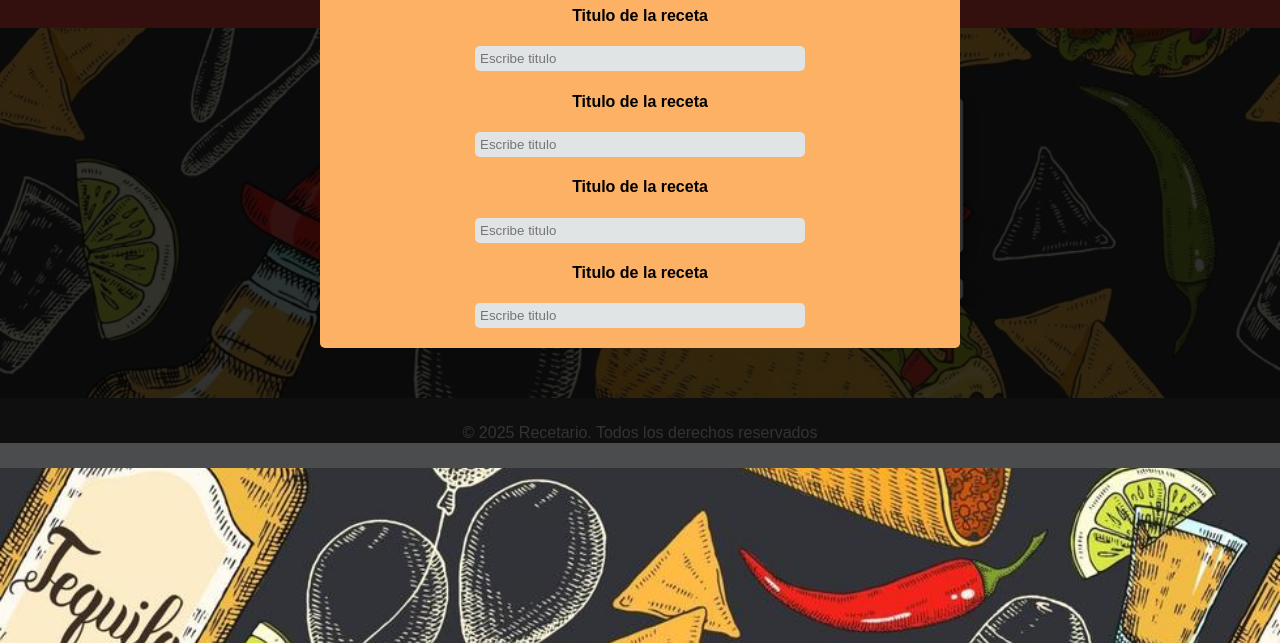
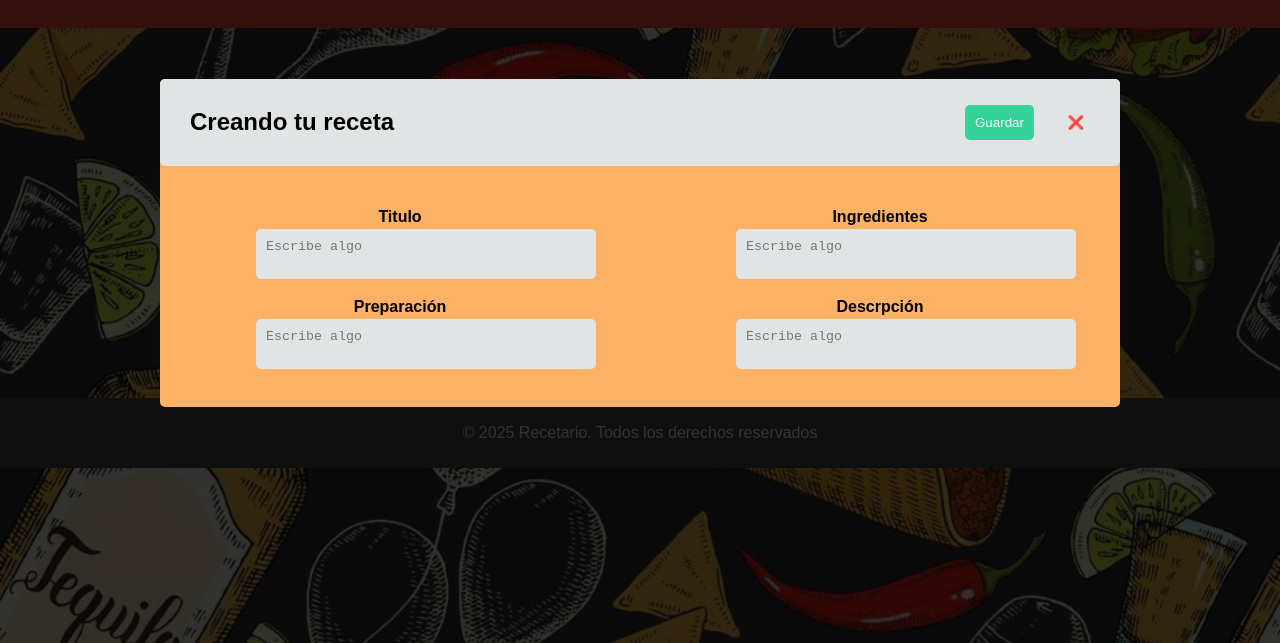
Before and after one commit to PatricioAF/Recetario-Proyecto, a plain HTML site: page index.html in a window 1280 px wide. Shown: the part 157-800 px from the top of the page. Drawn offline with Linux system fonts and the light colour scheme.

Commit message:
agregue estilos y estructura al modulo

```diff
--- a/index.html
+++ b/index.html
@@ -29,15 +29,31 @@
 
     <div class="contenedor-modal">
         <div class="contenido-modal">
-            <h2>Creando tu receta</h2>
-            <h4>Titulo de la receta</h4>
-            <input type="text" placeholder="Escribe titulo"/>
-            <h4>Titulo de la receta</h4>
-            <input type="text" placeholder="Escribe titulo"/>
-            <h4>Titulo de la receta</h4>
-            <input type="text" placeholder="Escribe titulo"/>
-            <h4>Titulo de la receta</h4>
-            <input type="text" placeholder="Escribe titulo"/>
+            <div class="titulo-modal">
+                <h2>Creando tu receta</h2>
+                <div class="titulo-modal-btn">
+                    <button id="guardar">Guardar</button>
+                    <button id="cerrar">❌</button>
+                </div>
+            </div>
+            <div class="contenido-modal-dos">
+                <div class="titulo-textarea">
+                    <h4>Titulo</h4>
+                    <textarea placeholder="Escribe algo"></textarea>
+                </div>
+                <div class="titulo-textarea">
+                    <h4>Ingredientes</h4>
+                    <textarea placeholder="Escribe algo"></textarea>
+                </div>
+                <div class="titulo-textarea">
+                    <h4>Preparación</h4>
+                    <textarea placeholder="Escribe algo"></textarea>
+                </div>
+                <div class="titulo-textarea">
+                    <h4>Descrpción</h4>
+                    <textarea placeholder="Escribe algo"></textarea>
+                </div>
+            </div>
         </div>
     </div>
 
--- a/styles.css
+++ b/styles.css
@@ -7,6 +7,8 @@
     --gray-dark: #4b4c4d;
     --black: #323333;
     --white: #f5f9fa;
+    --green: #34D399;
+    --green-dark: #039e6a;
 }
 /* estilos del body */
 body {
@@ -111,7 +113,7 @@ main {
     top: 0;
     left: 0;
     width: 100%;
-    min-height: 600px;
+    min-height: 100%;
     display: flex;
     justify-content: center;
     align-items: center;
@@ -122,30 +124,102 @@ main {
 
 .contenido-modal {
     background-color: var(--primary);
-    padding-bottom: 20px;
-    width: 50%;
+    padding-bottom: 40px;
+    width: 75%;
+    height: auto;
     border-radius: 5px;
     text-align: center;
 }
 
-/* estilos para el h2 del contenido del modal */
+/* estilos para el titulo del modal  */
 
-.contenido-modal h2 {
+.titulo-modal {
+    display: flex;
+    justify-content: space-between;
+    align-items: center;
     background-color: var(--gray);
     margin: 0;
-    padding: 10px;
+    padding: 10px 30px 10px 30px;
     border-radius: 5px;
     margin-bottom: 20px;
 }
 
-/* estilos para los inputs */
+.titulo-modal-btn {
+    /* background-color: #4CAF50; */
+    width: 125px;
+    display: flex;
+    justify-content: space-between;
+}
 
-.contenedor-modal input {
-    padding: 5px;
+/* estilos para el boton de guardar dentro del modal */
+
+#guardar {
+    background-color: var(--green);
+    padding: 10px;
+    color: var(--white);
+    border: none;
+    border-radius: 5px;
+    cursor: pointer;
+    transition: all .3s ease;
+}
+
+#guardar:hover {
+    background-color: var(--green-dark);
+    transform: scale(1.05);
+    border-radius: 0;
+}
+
+/* estilos para el boton de cerrar dentro del modal */
+
+#cerrar {
+    background-color: transparent;
+    border: none;
+    border-radius: 5px;
+    cursor: pointer;
+    transition: all .3s ease;
+}
+
+#cerrar:hover {
+    border-radius: 0;
+    border: 1px solid var(--gray-dark);
+    transform: scale(1.05);
+}
+
+/* Estilos para el segundo contenido del contenedor modal donde estan los titulos h4 y los inputs */
+
+.contenido-modal-dos {
+    display: grid;
+    grid-template-columns: 1fr 1fr;
+}
+
+.titulo-textarea {
+    position: relative;
+    margin-bottom: 30px;
+}
+
+/* estilos para los textarea */
+
+.contenedor-modal textarea {
+    padding: 10px;
     background-color: var(--gray);
     border: none;
     border-radius: 5px;
-    width: 50%;
+    width: 40ch;
+    transition: all .3s ease;
+    position: absolute;
+    top: 70%;
+    left: 20%;
+    resize: none;
+}
+
+.contenedor-modal textarea:hover {
+    transform: scale(1.05);
+}
+
+.contenedor-modal textarea:focus {
+    width: 60ch;
+    height: 20ch;
+    z-index: 1;
 }
 
 footer {
```
